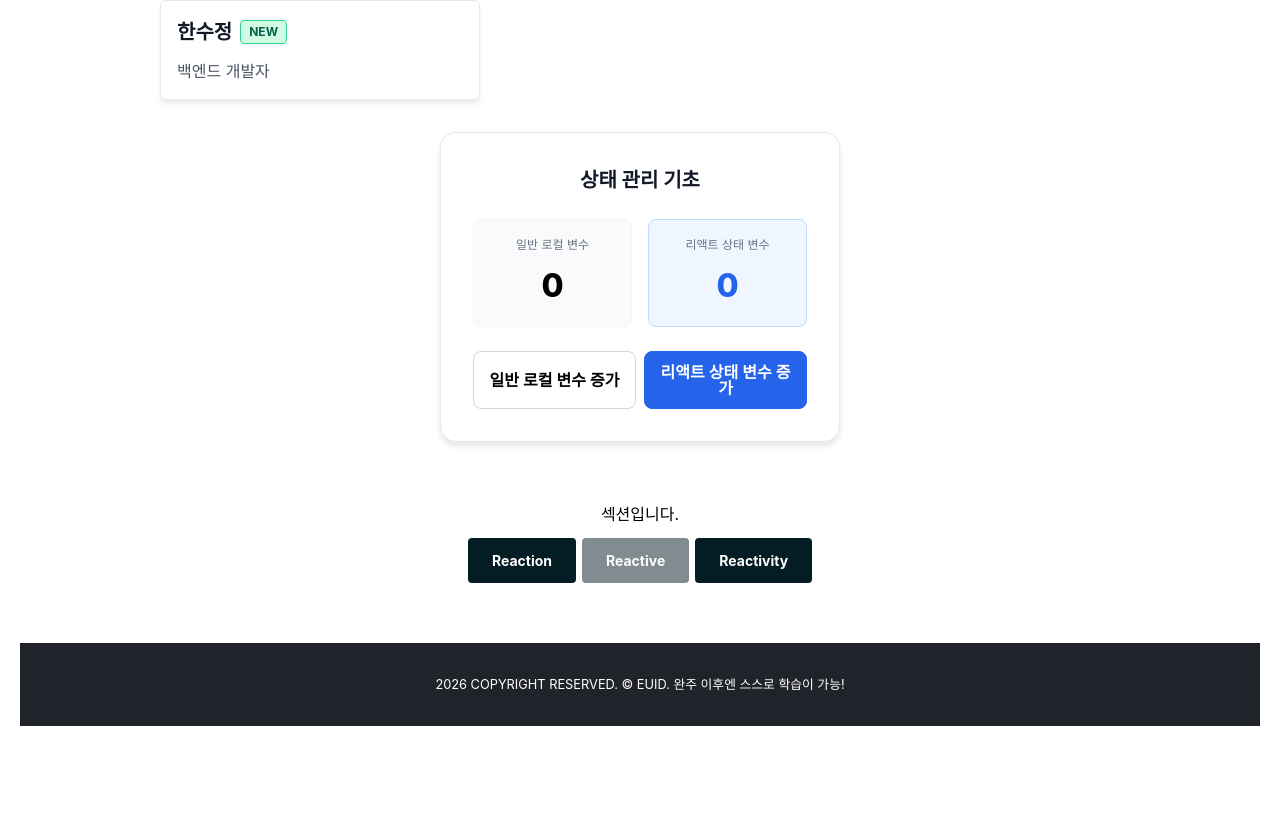
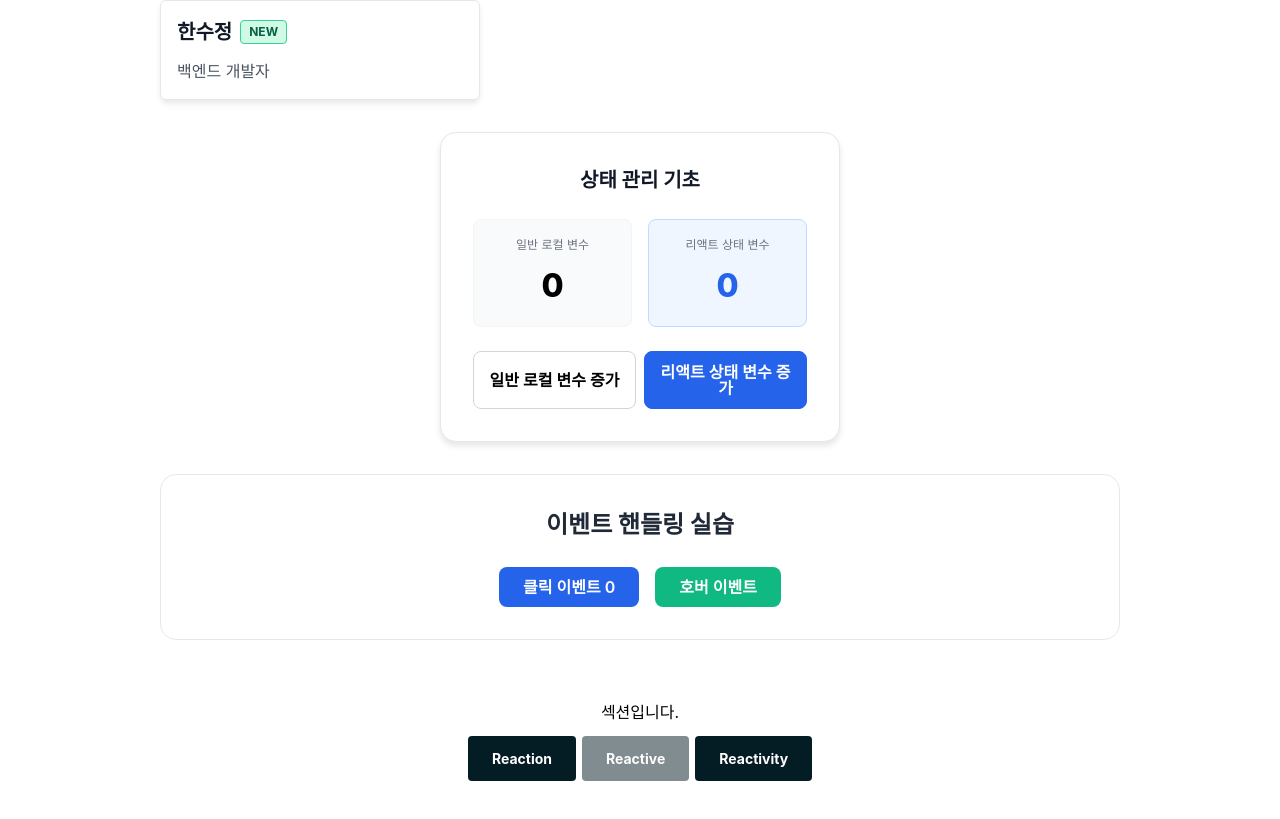
Before and after one commit to songha-5/learn-react, a React (Vite) app in the folder 02-State-이벤트-핸들링/: page / in a window 1280 px wide. Shown: the part 365-1184 px from the top of the page. Before the commit the page ends 1111 px from the top, so only its background shows below. Built offline with nearby package versions, Linux system fonts and the light colour scheme.

Commit message:
학습: 함수로 이벤트 전달하기

```diff
--- a/02-State-이벤트-핸들링/src/app/index.tsx
+++ b/02-State-이벤트-핸들링/src/app/index.tsx
@@ -1,4 +1,4 @@
-import { ComponentState, ConditionalRendering } from '@/learns'
+import { ComponentState, ConditionalRendering, EventHandling } from '@/learns'
 import S from './style.module.css'
 
 // 다시 내보내기
@@ -16,6 +16,7 @@ export default function App() {
       <Wrapper>
         <ConditionalRendering />
         <ComponentState />
+        <EventHandling />
       </Wrapper>
 
       <Section title="타이틀입니다" isShowTitle={true}>
--- a/02-State-이벤트-핸들링/src/learns/EventHandling/EventHandler/index.tsx
+++ b/02-State-이벤트-핸들링/src/learns/EventHandling/EventHandler/index.tsx
@@ -1,7 +1,39 @@
+import { useState } from 'react'
 import S from './style.module.css'
 
 function EventHandler() {
-  return <section className={S.container}></section>
+  const [count, setCount] = useState(0)
+
+  const handlePrintMessage = (message: string) => {
+    alert(message)
+  }
+
+  const handleIncreseCount = (e: React.MouseEvent<HTMLButtonElement, MouseEvent>) => {
+    console.log(e.type + '이벤트 발동')
+    const nextCount = count + 1
+    setCount(nextCount)
+  }
+
+  const handleMouseEnter = (e: React.MouseEvent<HTMLButtonElement>) => {
+    console.log(`${e.type} 이벤트 발동`)
+  }
+  const handleMouseLeave = (e: React.MouseEvent<HTMLButtonElement>) => {
+    console.log(`${e.type} 이벤트 발동`)
+  }
+
+  return (
+    <section className={S.container}>
+      <h2 className={S.title}>이벤트 핸들링 실습</h2>
+      <div role="group" className={S.buttonGroup}>
+        <button type="button" className={S.button} onClickCapture={handleIncreseCount} onMouseEnter={() => handlePrintMessage('오늘 수업 끝!')}>
+          클릭 이벤트 {count}
+        </button>
+        <button type="button" className={`${S.button} ${S.secondary}`} onMouseEnter={handleMouseEnter} onMouseLeave={handleMouseLeave}>
+          호버 이벤트
+        </button>
+      </div>
+    </section>
+  )
 }
 
 export default EventHandler
--- a/02-State-이벤트-핸들링/src/learns/EventHandling/index.tsx
+++ b/02-State-이벤트-핸들링/src/learns/EventHandling/index.tsx
@@ -1,7 +1,25 @@
+import EventHandler from './EventHandler'
 import S from './style.module.css'
 
-function EventHandling() {
-  return <div className={S.container}></div>
+// 기본 내보내기 (default export)
+// - 하나만 모듈을 내보낼 때
+export default function EventHandling() {
+  return (
+    <Container className={S.container}>
+      <EventHandler />
+    </Container>
+  )
 }
 
-export default EventHandling
+// --------------------------------------------------------------------------
+
+interface ContainerProps {
+  className: string
+  children?: React.ReactNode
+}
+
+// 이름으로 내보내기 (named export)
+// - 하나 이상 여러 개를 내보낼 때
+function Container({ className, children }: ContainerProps) {
+  return <div className={className}>{children}</div>
+}
--- a/02-State-이벤트-핸들링/src/learns/index.ts
+++ b/02-State-이벤트-핸들링/src/learns/index.ts
@@ -7,6 +7,7 @@ export { default as ConditionalRendering } from './ConditionalRendering'
 // 2. State 기초 : learn/ComponentState
 export { default as ComponentState } from './ComponentState'
 // 3. 이벤트 핸들링 : learn/EventHandling
+export { default as EventHandling } from './EventHandling'
 // 4. State 업데이트 : learn/UpdateState
 // 5. 입력 동기화 : learn/ControlledComponent
 // 6. 스냅샷의 이해 : learn/StateIsSnapshot
```
Also changed, not shown: 02-State-이벤트-핸들링/src/learns/EventHandling/EventHandler/style.module.css (renamed from 02-State-이벤트-핸들링/src/learns/EventHandling/EventHandler/style.modle.css).
